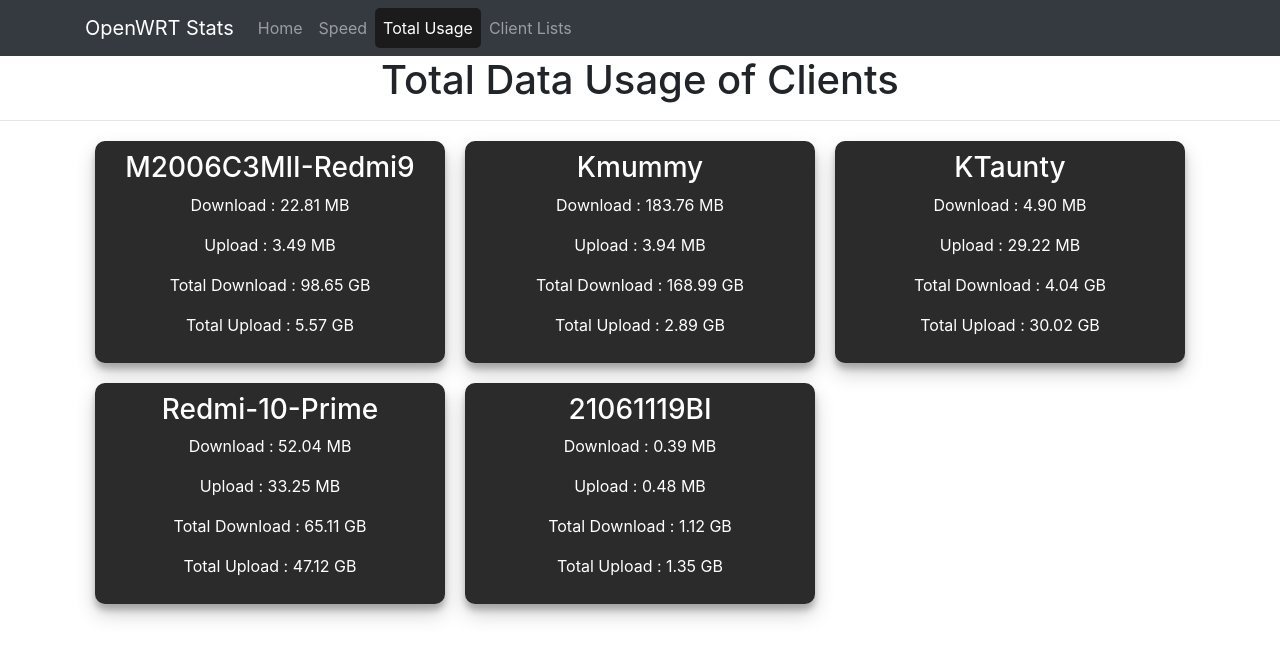
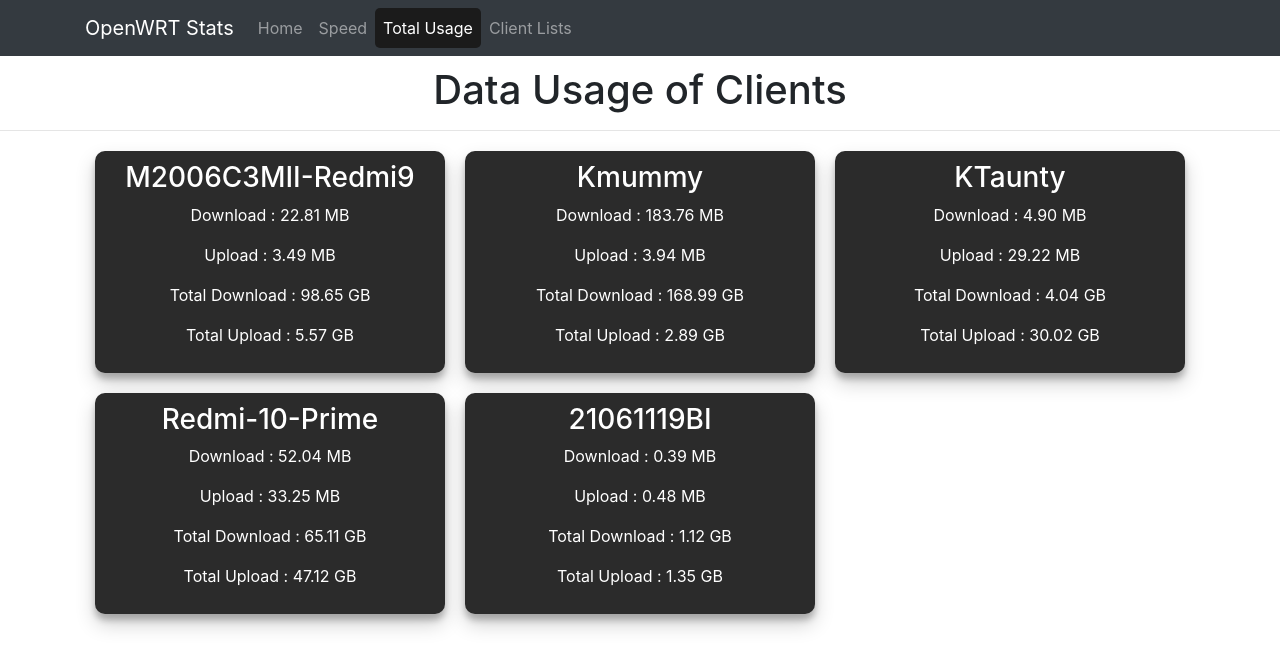
Before and after one commit to rubel-sh/OpenwrtStatsViewer, a React (Create React App) app: page /totalusage in a window 1280 px wide. Shown: the top 668 px of the page. Built offline with nearby package versions, Linux system fonts and the light colour scheme.

Commit message:
small changes

```diff
--- a/src/components/body/TotalUsage.js
+++ b/src/components/body/TotalUsage.js
@@ -13,7 +13,7 @@ class TotalUsage extends Component {
             return (
 
                 <div key={user.user} className="totalusage_container">
-                    <h3>{user.user}</h3>
+                    <h3 >{user.user}</h3>
                     <div className='totalusage_stats'>
                         <p>Download : {calculateData(user.download)}</p>
                         <p>Upload : {calculateData(user.upload)}</p>
@@ -28,7 +28,7 @@ class TotalUsage extends Component {
         return (
 
             <div >
-                <h1>Total Data Usage of Clients</h1>
+                <h1 style={{ marginTop: '10px' }}> Data Usage of Clients</h1>
                 <hr />
                 <div className='totalUsage_parent'>
                     {openwrtUser}
```
